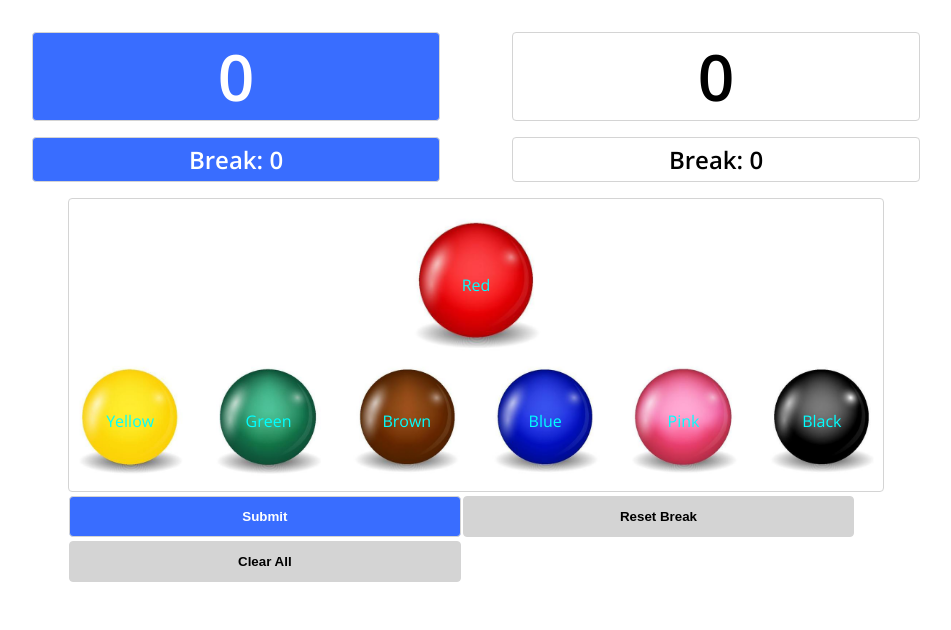
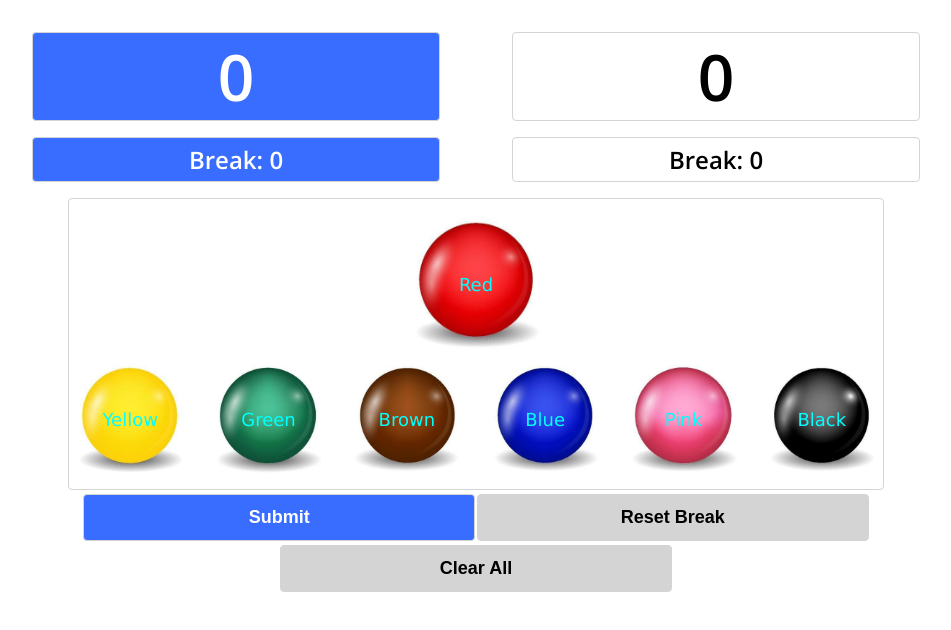
Before and after one commit to JunyuanHe/snooker-scoring-webapp, a React app: page / in a window 1280 px wide. Shown: the whole page, without its empty margins (164-1115 px from the left). Built offline with nearby package versions, Linux system fonts and the light colour scheme.

Commit message:
center buttons and adjusting font on balls

```diff
--- a/src/components/pages/Scene.css
+++ b/src/components/pages/Scene.css
@@ -26,6 +26,7 @@
 
 .Player-general-container {
     padding: 0 7.5%;
+    text-align: center;
 }
 
 .Player-general {
@@ -65,6 +66,8 @@
 
     text-align: center;
     color: aqua;
+    font-family:'Lucida Sans', 'Lucida Sans Regular', 'Lucida Grande', 'Lucida Sans Unicode', Geneva, Verdana, sans-serif;
+    font-size: large;
 }
 
 .Player-red {
@@ -113,4 +116,5 @@ button {
     margin: 0 1px;
     padding-top: 2px;
     padding-bottom: 2px;
+    font-size: large;
 }
```
